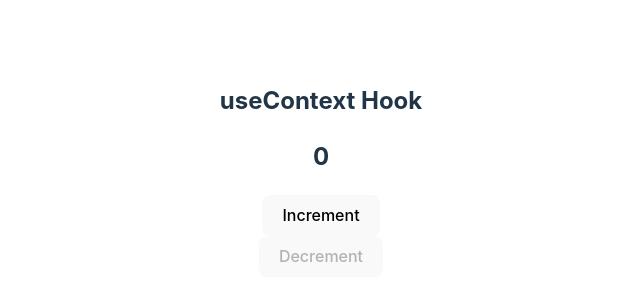
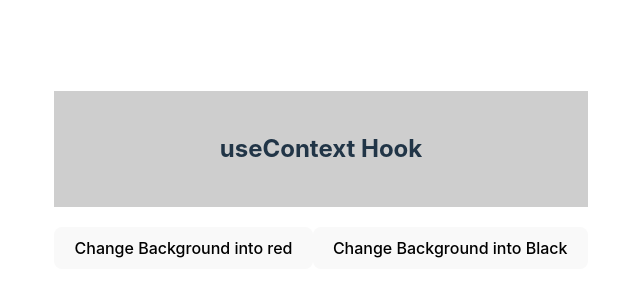
Before and after one commit to Najafkhan256/react-hooks, a React (Vite) app: page / in a window 1280 px wide. Shown: the part 230-530 px from the top of the page, without its empty margins (319-959 px from the left). Built offline with nearby package versions, Linux system fonts and the light colour scheme.

Commit message:
useReduser Hook

```diff
--- a/src/App.jsx
+++ b/src/App.jsx
@@ -1,72 +1,39 @@
-/**
- * The above code is a React application that uses the useContext hook to create a counter with
- * increment and decrement functionality.
- * @returns The App component is returning the CounterProvider component, which wraps the
- * IncrementCounter and DecrementCounter components.
- */
-import { createContext, useContext, useState } from "react";
+import { createContext, useContext, useReducer, useState } from "react";
 import "./App.css";
 
-const CounterContext = createContext();
+const initialState = { backgroundColor: "#cecece" };
 
-const CounterProvider = ({ children }) => {
-  const [count, setCount] = useState(0);
-
-  const increment = () => setCount((prevCount) => prevCount + 1);
-  const decrement = () => setCount((prevCount) => prevCount - 1);
-
-  const contextValue = {
-    count,
-    increment,
-    decrement,
-  };
-
-  return (
-    <CounterContext.Provider value={contextValue}>
-      {children}
-    </CounterContext.Provider>
-  );
-};
-
-const IncrementCounter = () => {
-  const { increment } = useContext(CounterContext);
-
-  return (
-    <div>
-      <button onClick={increment}>Increment</button>
-    </div>
-  );
-};
-
-const DecrementCounter = () => {
-  const { count, decrement } = useContext(CounterContext);
-
-  return (
-    <div>
-      {count === 0 ? (
-        <button disabled style={{ opacity: "50px" }}>
-          Decrement
-        </button>
-      ) : (
-        <button onClick={decrement}>Decrement</button>
-      )}
-    </div>
-  );
-};
-
-const ShowResult = () => {
-  const { count } = useContext(CounterContext);
-  return <h2>{count}</h2>;
+const reducer = (state, action) => {
+  switch (action) {
+    case "black": {
+      return { backgroundColor: "#000" };
+    }
+    case "red": {
+      return { backgroundColor: "#f00" };
+    }
+    default: {
+      return { backgroundColor: "initial" };
+    }
+  }
 };
 
 function App() {
+  const [state, dispatch] = useReducer(reducer, initialState);
   return (
-    <CounterProvider>
-      <h2>useContext Hook</h2>
-      <ShowResult />
-      <IncrementCounter />
-      <DecrementCounter />
-    </CounterProvider>
+    <>
+      <h2
+        style={{ backgroundColor: state.backgroundColor, padding: "40px 20px" }}
+      >
+        useContext Hook
+      </h2>
+
+      <button onClick={() => dispatch("red")}>
+        Change Background into red
+      </button>
+      <button onClick={() => dispatch("black")}>
+        Change Background into Black
+      </button>
+    </>
   );
 }
 
```
